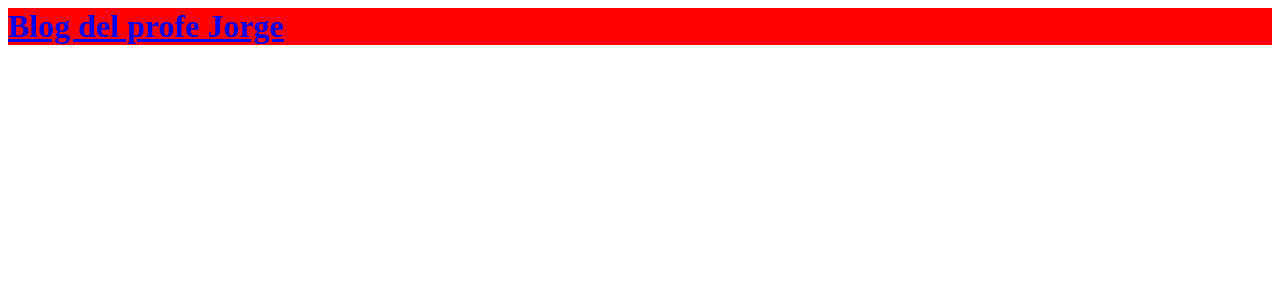
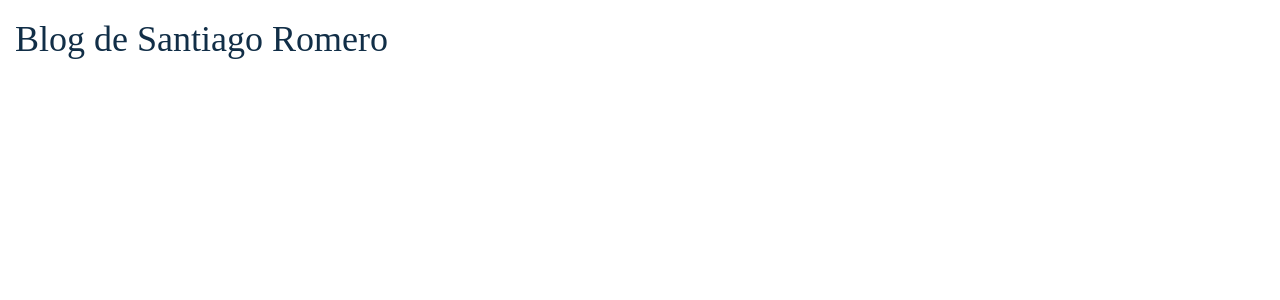
Before and after one commit to santiromm/mi-primer-blog, a Django app: page / in a window 1280 px wide. Shown: the top 300 px of the page. Run offline with Django 3.2, Linux system fonts and the light colour scheme; data that the repository does not hold is empty; some libraries are stand-ins or nearby versions.

Commit message:
Modificaciones CSS

```diff
--- /dev/null
+++ b/blog/static/css/blog.css
@@ -0,0 +1,44 @@
+h1 a, h2 a {
+    color: #112e47;
+    font-family: 'Lobster';
+}
+body {
+    padding-left: 15px;
+}
+.page-header {
+background-color: #C25100;
+margin-top: 0;
+padding: 20px 20px 20px 40px;
+}
+.page-header h1, .page-header h1 a, .page-header h1 a:visited, .page-header h1 a:active {
+color: #ffffff;
+font-size: 36pt;
+text-decoration: none;
+}
+.content {
+margin-left: 40px;
+}
+h1, h2, h3, h4 {
+font-family: 'Lobster', cursive;
+}
+.date {
+color: #828282;
+}
+.save {
+float: right;
+}
+.post-form textarea, .post-form input {
+width: 100%;
+}
+.top-menu, .top-menu:hover, .top-menu:visited {
+color: #ffffff;
+float: right;
+font-size: 26pt;
+margin-right: 20px;
+}
+.post {
+margin-bottom: 70px;
+}
+.post h2 a, .post h2 a:visited {
+color: #000000;
+}
--- a/blog/templates/blog/lista_public.html
+++ b/blog/templates/blog/lista_public.html
@@ -1,35 +1,15 @@
+{% load static %}
 <html>
     <head>
         <title>Blog de Santiago Romero</title>
-    <style>
-        .filtro-usuarios {
-            margin: 15px 0;
-            padding: 10px;
-            background: #f0f0f0;
-        }
-        .usuario-filtro {
-            display: inline-block;
-            margin-right: 10px;
-            padding: 5px 10px;
-            background: #e0e0e0;
-            border-radius: 3px;
-        }
-        .usuario-filtro.activo {
-            background: #4CAF50;
-            color: white;
-        }
-        .limpiar-filtro {
-            display: inline-block;
-            margin-left: 10px;
-            color: #666;
-        }
-    </style>
+        <link rel="stylesheet" href="//maxcdn.bootstrapcdn.com/bootstrap/3.2.0/css/bootstrap.min.css">
+        <link rel="stylesheet" href="//maxcdn.bootstrapcdn.com/bootstrap/3.2.0/css/bootstrap-theme.min.css">
+        <link rel="stylesheet" href="{% static 'css/blog.css' %}">
     </head>
     <body>
-    <div style="background: red;">
-        <h1><a href="/">Blog del profe Jorge</a></h1>
+        <div>
+            <h1><a href="/">Blog de Santiago Romero</a></h1>
         </div>
-
         {% for publicacion in publicaciones %}
         <div>
             <p> publicado: {{ publicacion.fecha_publicacion }}</p>
```
Lines whose indentation alone changed are shown as unchanged.
